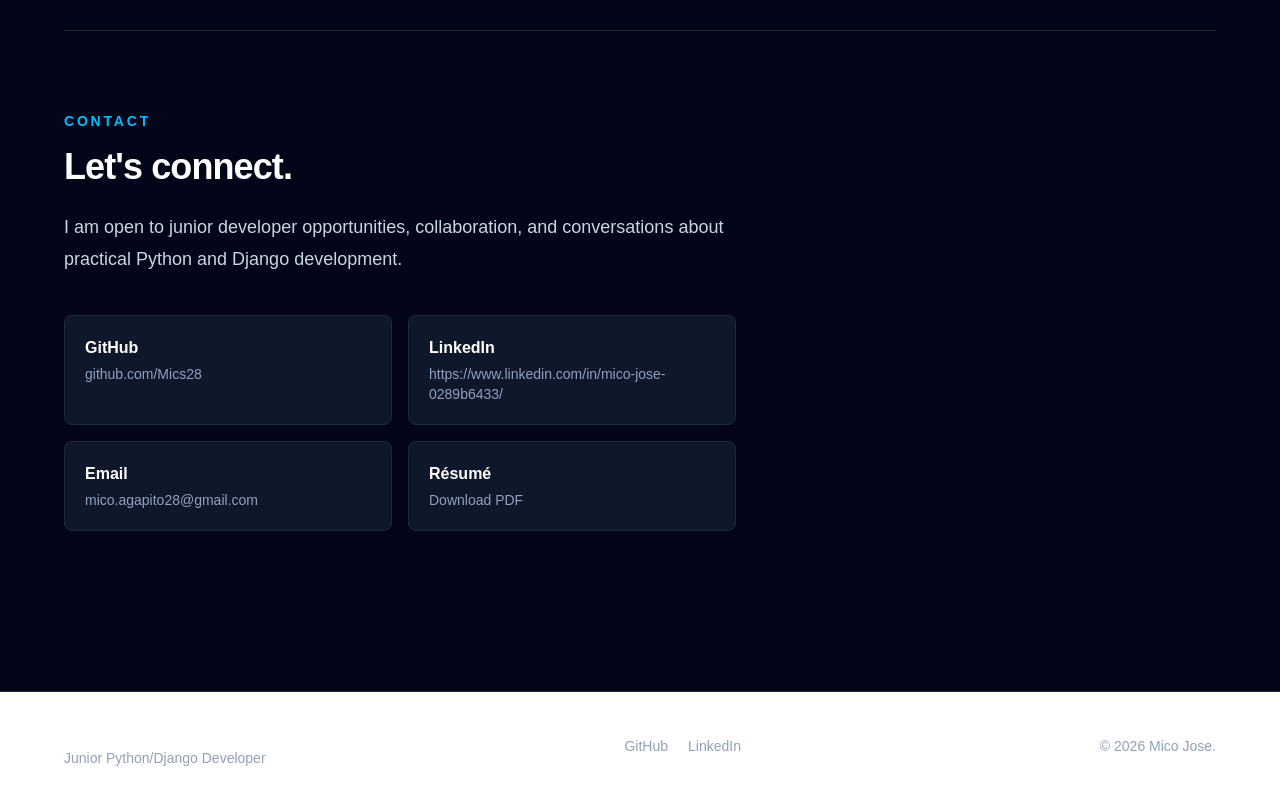
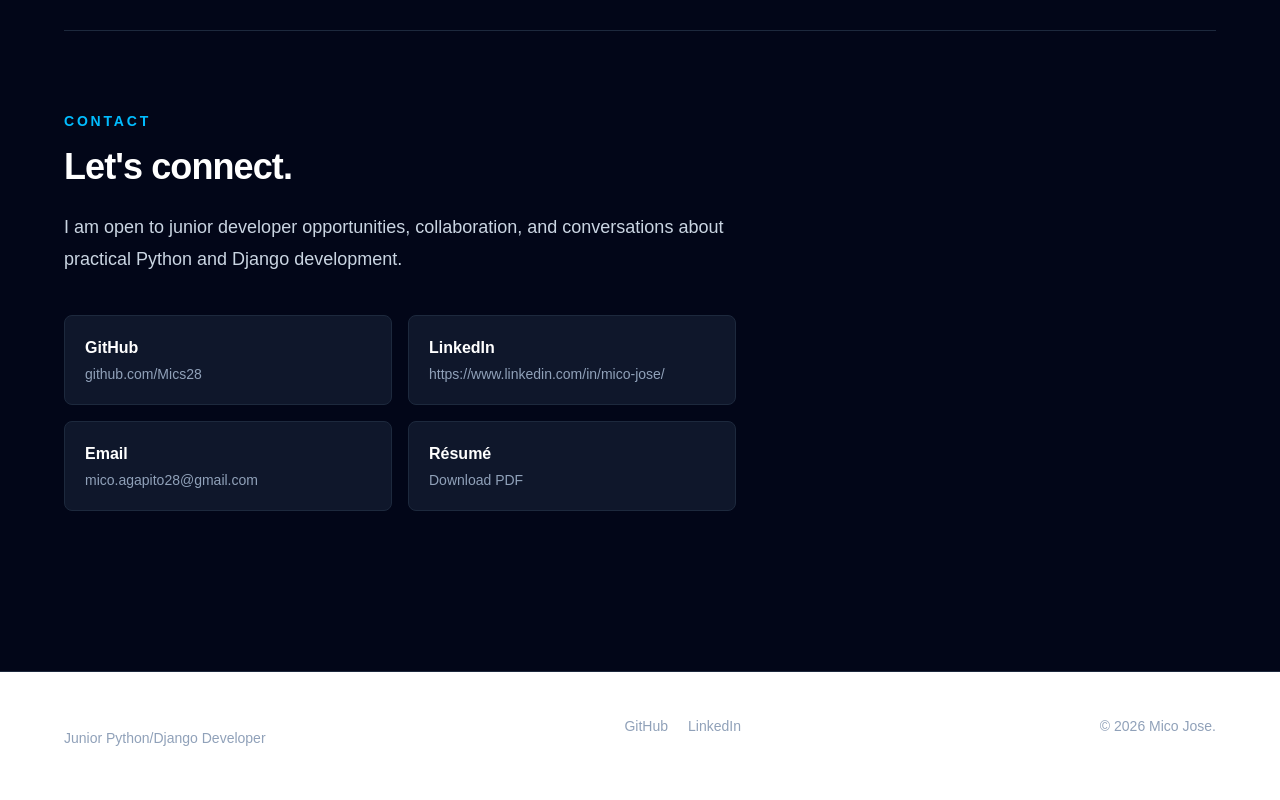
Before and after one commit to Mics28/personal-portfolio, a Next.js app: page / in a window 1280 px wide. Shown: the part 2865-3665 px from the top of the page. Built offline with nearby package versions, Linux system fonts and the light colour scheme.

Commit message:
Resume added and update on LinkedIn URL

```diff
--- a/app/page.tsx
+++ b/app/page.tsx
@@ -36,7 +36,7 @@ export default function Home() {
           </a>
 
           <a
-            href="/mico-jose-resume.pdf"
+            href="/personal-portfolio/MicoAJose.pdf"
             className="rounded-md border border-slate-600 px-5 py-3 text-center font-semibold text-white transition-colors hover:border-slate-400 hover:bg-slate-800"
           >
             Download Résumé
@@ -243,14 +243,14 @@ export default function Home() {
             </a>
 
             <a
-              href="https://www.linkedin.com/in/mico-jose-0289b6433/"
+              href="https://www.linkedin.com/in/mico-jose/"
               target="_blank"
               rel="noopener noreferrer"
               className="rounded-lg border border-slate-800 bg-slate-900 p-5 transition-colors hover:border-slate-600 hover:bg-slate-800"
             >
               <span className="block font-semibold text-white">LinkedIn</span>
               <span className="mt-1 block text-sm text-slate-400">
-                https://www.linkedin.com/in/mico-jose-0289b6433/
+                https://www.linkedin.com/in/mico-jose/
               </span>
             </a>
 
@@ -265,7 +265,7 @@ export default function Home() {
             </a>
 
             <a
-              href="/mico-jose-resume.pdf"
+              href="/personal-portfolio/MicoAJose.pdf"
               className="rounded-lg border border-slate-800 bg-slate-900 p-5 transition-colors hover:border-slate-600 hover:bg-slate-800"
             >
               <span className="block font-semibold text-white">Résumé</span>
@@ -296,7 +296,7 @@ export default function Home() {
             </a>
 
             <a
-              href="https://www.linkedin.com/in/mico-jose-0289b6433/"
+              href="https://www.linkedin.com/in/mico-jose/"
               target="_blank"
               rel="noopener noreferrer"
               className="transition-colors hover:text-sky-400"
```
Also changed, not shown: 1 other file (tests, documents, lock files or other folders).
